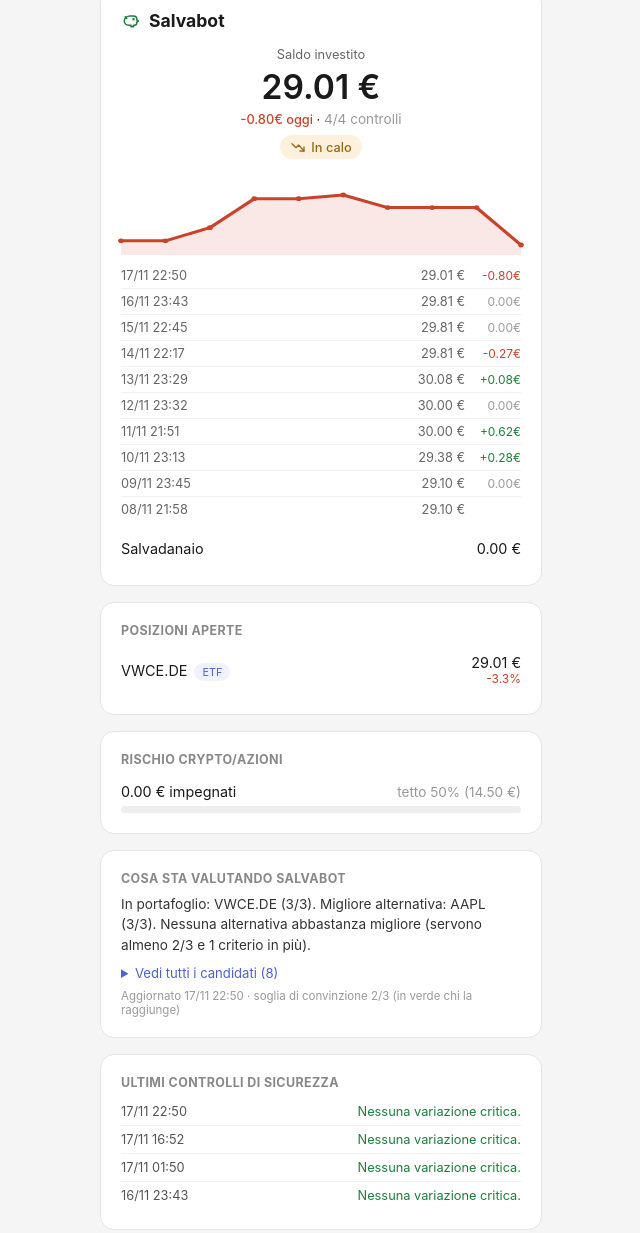
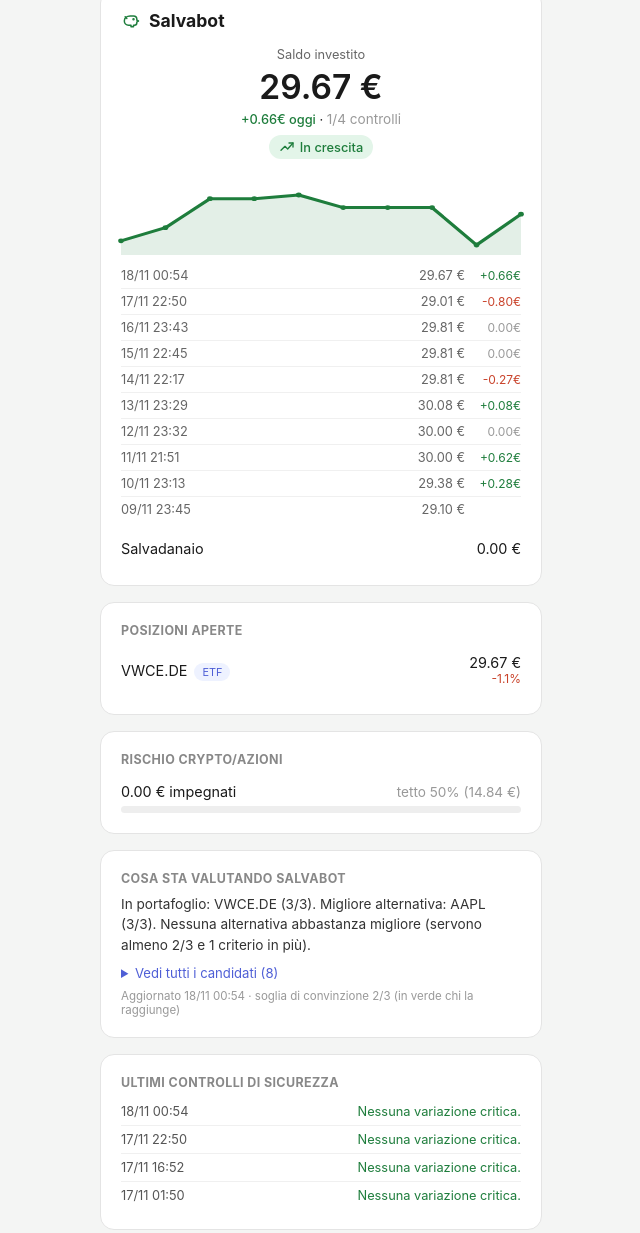
Before and after one commit to GitAntonio78/salvabot, a plain HTML site: page docs/index.html in a window 1280 px wide. Shown: the part 35-1268 px from the top of the page, without its empty margins (319-959 px from the left). Drawn offline with Linux system fonts and the light colour scheme.

Commit message:
Controllo di sicurezza del 2026-11-18 00:54

```diff
--- a/docs/index.html
+++ b/docs/index.html
@@ -69,33 +69,33 @@
     <h1><svg viewBox="0 0 24 24" width="20" height="20" fill="none" stroke="#1e7d3c" stroke-width="1.8" stroke-linecap="round" stroke-linejoin="round"><path d="M4 12c0-3.5 3-6 7-6h4a4 4 0 0 1 4 4v1l2 1-2 1v1a3 3 0 0 1-3 3h-1v2h-3v-2H9a5 5 0 0 1-5-5Z"/><circle cx="15" cy="10" r="0.6" fill="#1e7d3c"/><path d="M7 9 5 7"/></svg> Salvabot</h1>
     <div class="saldo">
       <p class="etichetta">Saldo investito</p>
-      <p class="valore">29.01 €</p>
-      <p class="oggi"><span class="giu" style="font-weight:500;">-0.80€ oggi</span> · <span class="muto">4/4 controlli</span></p>
-      <span class="badge ambra"><svg viewBox="0 0 24 24" width="16" height="16" fill="none" stroke="#9a6a11" stroke-width="2" stroke-linecap="round" stroke-linejoin="round"><polyline points="3 7 9 13 13 9 21 18"/><polyline points="15 18 21 18 21 12"/></svg> In calo</span>
+      <p class="valore">29.67 €</p>
+      <p class="oggi"><span class="su" style="font-weight:500;">+0.66€ oggi</span> · <span class="muto">1/4 controlli</span></p>
+      <span class="badge verde"><svg viewBox="0 0 24 24" width="16" height="16" fill="none" stroke="#1e7d3c" stroke-width="2" stroke-linecap="round" stroke-linejoin="round"><polyline points="3 17 9 11 13 15 21 6"/><polyline points="15 6 21 6 21 12"/></svg> In crescita</span>
     </div>
-    <svg viewBox="0 0 340 70" width="100%" height="70" preserveAspectRatio="none" style="margin-top: 10px; overflow: visible;"><polygon points="0,70 0.0,55.8 37.8,55.8 75.6,42.7 113.3,13.7 151.1,13.7 188.9,10.0 226.7,22.6 264.4,22.6 302.2,22.6 340.0,60.0 340.0,70" fill="#c9432b" opacity="0.12"/><polyline points="0.0,55.8 37.8,55.8 75.6,42.7 113.3,13.7 151.1,13.7 188.9,10.0 226.7,22.6 264.4,22.6 302.2,22.6 340.0,60.0" fill="none" stroke="#c9432b" stroke-width="3" stroke-linecap="round" stroke-linejoin="round"/><circle cx="0.0" cy="55.8" r="2.4" fill="#c9432b"/><circle cx="37.8" cy="55.8" r="2.4" fill="#c9432b"/><circle cx="75.6" cy="42.7" r="2.4" fill="#c9432b"/><circle cx="113.3" cy="13.7" r="2.4" fill="#c9432b"/><circle cx="151.1" cy="13.7" r="2.4" fill="#c9432b"/><circle cx="188.9" cy="10.0" r="2.4" fill="#c9432b"/><circle cx="226.7" cy="22.6" r="2.4" fill="#c9432b"/><circle cx="264.4" cy="22.6" r="2.4" fill="#c9432b"/><circle cx="302.2" cy="22.6" r="2.4" fill="#c9432b"/><circle cx="340.0" cy="60.0" r="2.4" fill="#c9432b"/></svg>
-    <div class="elenco-punti"><div class="riga"><span>17/11 22:50</span><span class="destra"><span>29.01 €</span><span class="delta giu">-0.80€</span></span></div><div class="riga"><span>16/11 23:43</span><span class="destra"><span>29.81 €</span><span class="delta neutro">0.00€</span></span></div><div class="riga"><span>15/11 22:45</span><span class="destra"><span>29.81 €</span><span class="delta neutro">0.00€</span></span></div><div class="riga"><span>14/11 22:17</span><span class="destra"><span>29.81 €</span><span class="delta giu">-0.27€</span></span></div><div class="riga"><span>13/11 23:29</span><span class="destra"><span>30.08 €</span><span class="delta su">+0.08€</span></span></div><div class="riga"><span>12/11 23:32</span><span class="destra"><span>30.00 €</span><span class="delta neutro">0.00€</span></span></div><div class="riga"><span>11/11 21:51</span><span class="destra"><span>30.00 €</span><span class="delta su">+0.62€</span></span></div><div class="riga"><span>10/11 23:13</span><span class="destra"><span>29.38 €</span><span class="delta su">+0.28€</span></span></div><div class="riga"><span>09/11 23:45</span><span class="destra"><span>29.10 €</span><span class="delta neutro">0.00€</span></span></div><div class="riga"><span>08/11 21:58</span><span class="destra"><span>29.10 €</span><span class="delta"></span></span></div></div>
+    <svg viewBox="0 0 340 70" width="100%" height="70" preserveAspectRatio="none" style="margin-top: 10px; overflow: visible;"><polygon points="0,70 0.0,55.8 37.8,42.7 75.6,13.7 113.3,13.7 151.1,10.0 188.9,22.6 226.7,22.6 264.4,22.6 302.2,60.0 340.0,29.2 340.0,70" fill="#1e7d3c" opacity="0.12"/><polyline points="0.0,55.8 37.8,42.7 75.6,13.7 113.3,13.7 151.1,10.0 188.9,22.6 226.7,22.6 264.4,22.6 302.2,60.0 340.0,29.2" fill="none" stroke="#1e7d3c" stroke-width="3" stroke-linecap="round" stroke-linejoin="round"/><circle cx="0.0" cy="55.8" r="2.4" fill="#1e7d3c"/><circle cx="37.8" cy="42.7" r="2.4" fill="#1e7d3c"/><circle cx="75.6" cy="13.7" r="2.4" fill="#1e7d3c"/><circle cx="113.3" cy="13.7" r="2.4" fill="#1e7d3c"/><circle cx="151.1" cy="10.0" r="2.4" fill="#1e7d3c"/><circle cx="188.9" cy="22.6" r="2.4" fill="#1e7d3c"/><circle cx="226.7" cy="22.6" r="2.4" fill="#1e7d3c"/><circle cx="264.4" cy="22.6" r="2.4" fill="#1e7d3c"/><circle cx="302.2" cy="60.0" r="2.4" fill="#1e7d3c"/><circle cx="340.0" cy="29.2" r="2.4" fill="#1e7d3c"/></svg>
+    <div class="elenco-punti"><div class="riga"><span>18/11 00:54</span><span class="destra"><span>29.67 €</span><span class="delta su">+0.66€</span></span></div><div class="riga"><span>17/11 22:50</span><span class="destra"><span>29.01 €</span><span class="delta giu">-0.80€</span></span></div><div class="riga"><span>16/11 23:43</span><span class="destra"><span>29.81 €</span><span class="delta neutro">0.00€</span></span></div><div class="riga"><span>15/11 22:45</span><span class="destra"><span>29.81 €</span><span class="delta neutro">0.00€</span></span></div><div class="riga"><span>14/11 22:17</span><span class="destra"><span>29.81 €</span><span class="delta giu">-0.27€</span></span></div><div class="riga"><span>13/11 23:29</span><span class="destra"><span>30.08 €</span><span class="delta su">+0.08€</span></span></div><div class="riga"><span>12/11 23:32</span><span class="destra"><span>30.00 €</span><span class="delta neutro">0.00€</span></span></div><div class="riga"><span>11/11 21:51</span><span class="destra"><span>30.00 €</span><span class="delta su">+0.62€</span></span></div><div class="riga"><span>10/11 23:13</span><span class="destra"><span>29.38 €</span><span class="delta su">+0.28€</span></span></div><div class="riga"><span>09/11 23:45</span><span class="destra"><span>29.10 €</span><span class="delta"></span></span></div></div>
     <div class="riga" style="margin-top: 10px;"><span>Salvadanaio</span><span>0.00 €</span></div>
   </div>
 
   <div class="card">
     <h2>Posizioni aperte</h2>
-    <div class="riga"><span>VWCE.DE<span class="tag tag-etf">ETF</span></span><span class="destra-col"><span>29.01 €</span><span class="var giu">-3.3%</span></span></div>
+    <div class="riga"><span>VWCE.DE<span class="tag tag-etf">ETF</span></span><span class="destra-col"><span>29.67 €</span><span class="var giu">-1.1%</span></span></div>
   </div>
 
   <div class="card">
     <h2>Rischio crypto/azioni</h2>
-    <div class="riga" style="border-bottom:none; padding-bottom:0;"><span>0.00 € impegnati</span><span class="muto">tetto 50% (14.50 €)</span></div><div class="barra-sfondo"><div class="barra-riempita" style="width:0%"></div></div>
+    <div class="riga" style="border-bottom:none; padding-bottom:0;"><span>0.00 € impegnati</span><span class="muto">tetto 50% (14.84 €)</span></div><div class="barra-sfondo"><div class="barra-riempita" style="width:0%"></div></div>
   </div>
 
   <div class="card">
     <h2>Cosa sta valutando Salvabot</h2>
-    <p class="nota-val">In portafoglio: VWCE.DE (3/3). Migliore alternativa: AAPL (3/3). Nessuna alternativa abbastanza migliore (servono almeno 2/3 e 1 criterio in più).</p><details><summary>Vedi tutti i candidati (8)</summary><div class="val-riga"><span>VWCE.DE<span class="tag tag-etf">ETF</span><span class="in-pf">in portafoglio</span></span><span class="val-ok">3/3</span></div><div class="val-riga"><span>AAPL<span class="tag tag-azione">Azione</span></span><span class="val-ok">3/3</span></div><div class="val-riga"><span>BTC-USD<span class="tag tag-crypto">Crypto</span></span><span class="val-ok">3/3</span></div><div class="val-riga"><span>MSFT<span class="tag tag-azione">Azione</span></span><span class="val-ok">3/3</span></div><div class="val-riga"><span>AMZN<span class="tag tag-azione">Azione</span></span><span class="val-ok">3/3</span></div><div class="val-riga"><span>ETH-USD<span class="tag tag-crypto">Crypto</span></span><span class="val-ok">3/3</span></div><div class="val-riga"><span>EUNA.DE<span class="tag tag-etf">ETF</span></span><span class="val-ok">2/3</span></div><div class="val-riga"><span>GOOGL<span class="tag tag-azione">Azione</span></span><span class="val-ok">2/3</span></div></details><p class="agg">Aggiornato 17/11 22:50 · soglia di convinzione 2/3 (in verde chi la raggiunge)</p>
+    <p class="nota-val">In portafoglio: VWCE.DE (3/3). Migliore alternativa: AAPL (3/3). Nessuna alternativa abbastanza migliore (servono almeno 2/3 e 1 criterio in più).</p><details><summary>Vedi tutti i candidati (8)</summary><div class="val-riga"><span>VWCE.DE<span class="tag tag-etf">ETF</span><span class="in-pf">in portafoglio</span></span><span class="val-ok">3/3</span></div><div class="val-riga"><span>AAPL<span class="tag tag-azione">Azione</span></span><span class="val-ok">3/3</span></div><div class="val-riga"><span>BTC-USD<span class="tag tag-crypto">Crypto</span></span><span class="val-ok">3/3</span></div><div class="val-riga"><span>MSFT<span class="tag tag-azione">Azione</span></span><span class="val-ok">3/3</span></div><div class="val-riga"><span>AMZN<span class="tag tag-azione">Azione</span></span><span class="val-ok">3/3</span></div><div class="val-riga"><span>ETH-USD<span class="tag tag-crypto">Crypto</span></span><span class="val-ok">3/3</span></div><div class="val-riga"><span>EUNA.DE<span class="tag tag-etf">ETF</span></span><span class="val-ok">2/3</span></div><div class="val-riga"><span>GOOGL<span class="tag tag-azione">Azione</span></span><span class="val-ok">2/3</span></div></details><p class="agg">Aggiornato 18/11 00:54 · soglia di convinzione 2/3 (in verde chi la raggiunge)</p>
   </div>
 
   <div class="card">
     <h2>Ultimi controlli di sicurezza</h2>
-    <div class="controllo"><span class="quando">17/11 22:50</span><span class="esito ok">Nessuna variazione critica.</span></div><div class="controllo"><span class="quando">17/11 16:52</span><span class="esito ok">Nessuna variazione critica.</span></div><div class="controllo"><span class="quando">17/11 01:50</span><span class="esito ok">Nessuna variazione critica.</span></div><div class="controllo"><span class="quando">16/11 23:43</span><span class="esito ok">Nessuna variazione critica.</span></div>
+    <div class="controllo"><span class="quando">18/11 00:54</span><span class="esito ok">Nessuna variazione critica.</span></div><div class="controllo"><span class="quando">17/11 22:50</span><span class="esito ok">Nessuna variazione critica.</span></div><div class="controllo"><span class="quando">17/11 16:52</span><span class="esito ok">Nessuna variazione critica.</span></div><div class="controllo"><span class="quando">17/11 01:50</span><span class="esito ok">Nessuna variazione critica.</span></div>
   </div>
 
   <div class="card">
```
Also changed, not shown: stato_salvabot.json (+17 -16 lines).
